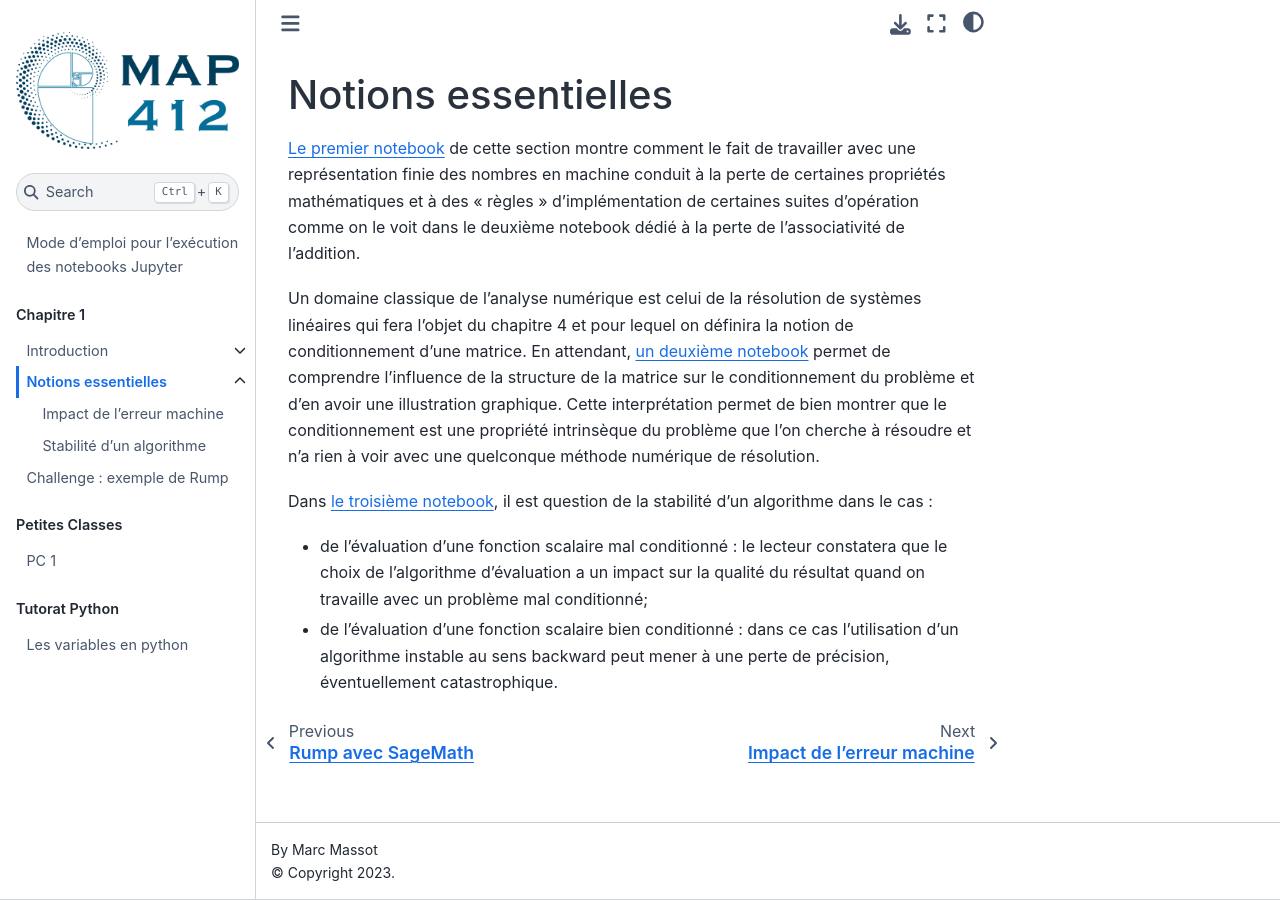
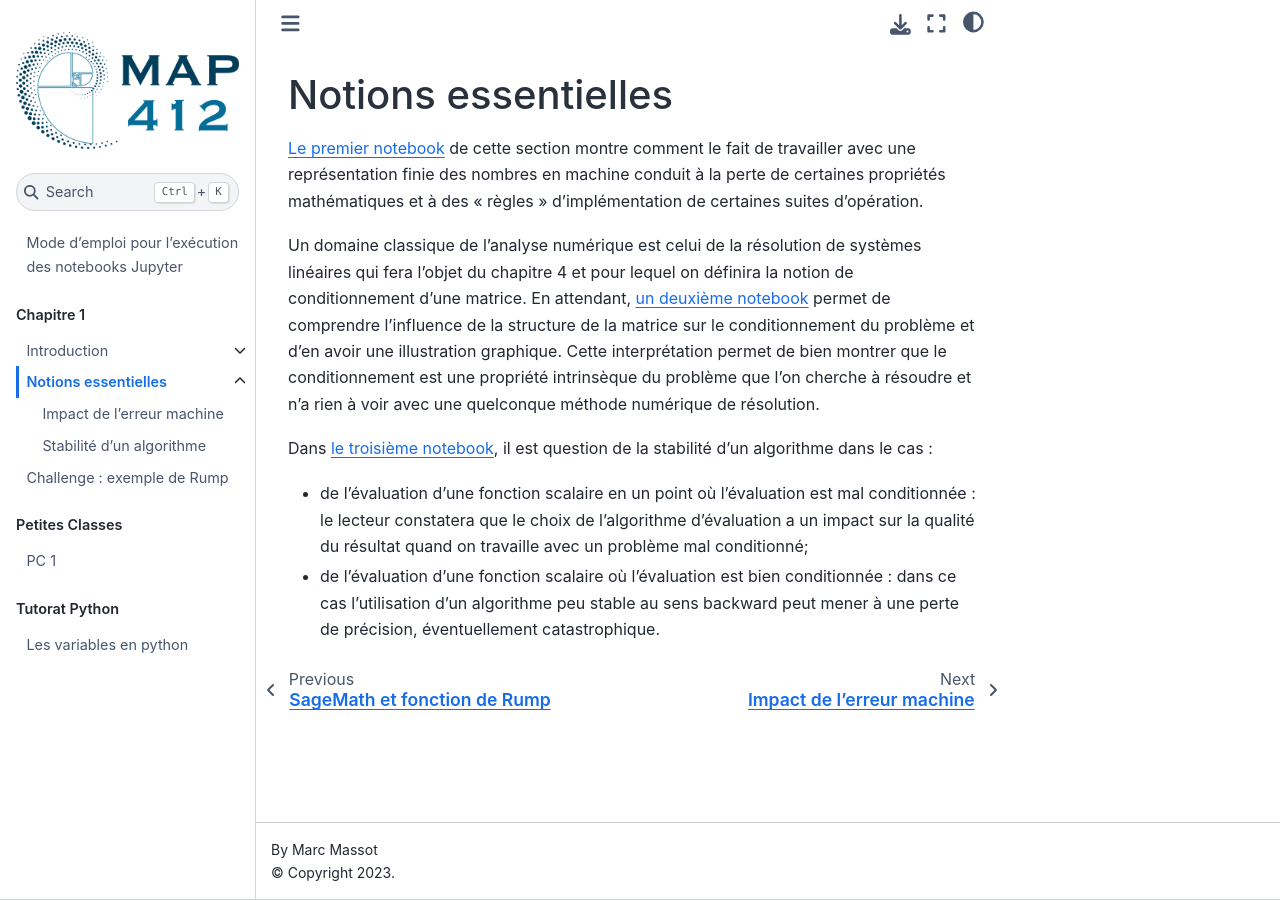
Before and after one commit to hpc-maths/jb_2022_2023, a Jupyter Book: the page built from content/chapter/01_float/notions.md, in a window 1280 px wide. Built offline with Jupyter Book 1.0.4 settings and Sphinx 7.4.7 and the Sphinx Book theme 1.1.4, drawn with Linux system fonts in a browser that asks for light colours; pages that are not in the unit, such as notebooks, are missing from menus; comment, search, counter and statistics services are not loaded.

```diff
--- a/content/chapter/01_float/notions.md
+++ b/content/chapter/01_float/notions.md
@@ -1,9 +1,9 @@
 # Notions essentielles
 
-[Le premier notebook](./error.ipynb) de cette section montre comment le fait de travailler avec une représentation finie des nombres en machine conduit à la perte de certaines propriétés mathématiques et à des « règles » d’implémentation de certaines suites d’opération comme on le voit dans le deuxième notebook dédié à la perte de l’associativité de l’addition.
+[Le premier notebook](./error.ipynb) de cette section montre comment le fait de travailler avec une représentation finie des nombres en machine conduit à la perte de certaines propriétés mathématiques et à des « règles » d’implémentation de certaines suites d’opération.
 
 Un domaine classique de l’analyse numérique est celui de la résolution de systèmes linéaires qui fera l’objet du chapitre 4 et pour lequel on définira la notion de conditionnement d’une matrice. En attendant, [un deuxième notebook](conditioning.ipynb) permet de comprendre l’influence de la structure de la matrice sur le conditionnement du problème et d’en avoir une illustration graphique. Cette interprétation permet de bien montrer que le conditionnement est une propriété intrinsèque du problème que l’on cherche à résoudre et n’a rien à voir avec une quelconque méthode numérique de résolution.
 
 Dans [le troisième notebook](stability.ipynb), il est question de la stabilité d'un algorithme dans le cas :
-- de l'évaluation d’une fonction scalaire mal conditionné : le lecteur constatera que le choix de l’algorithme d’évaluation a un impact sur la qualité du résultat quand on travaille avec un problème mal conditionné;
-- de l'évaluation d’une fonction scalaire bien conditionné : dans ce cas l’utilisation d’un algorithme instable au sens backward peut mener à une perte de précision, éventuellement catastrophique.
+- de l'évaluation d’une fonction scalaire en un point où l'évaluation est mal conditionnée : le lecteur constatera que le choix de l’algorithme d’évaluation a un impact sur la qualité du résultat quand on travaille avec un problème mal conditionné;
+- de l'évaluation d’une fonction scalaire où l'évaluation est bien conditionnée : dans ce cas l’utilisation d’un algorithme peu stable au sens backward peut mener à une perte de précision, éventuellement catastrophique.
```
Also changed, not shown: content/chapter/01_float/intro.md (+1 -1 lines), content/chapter/01_float/challenge_rump.ipynb, content/chapter/01_float/mpmath.ipynb, content/chapter/01_float/sagemath_rump.ipynb, content/tutorial/tuto_01.ipynb.
